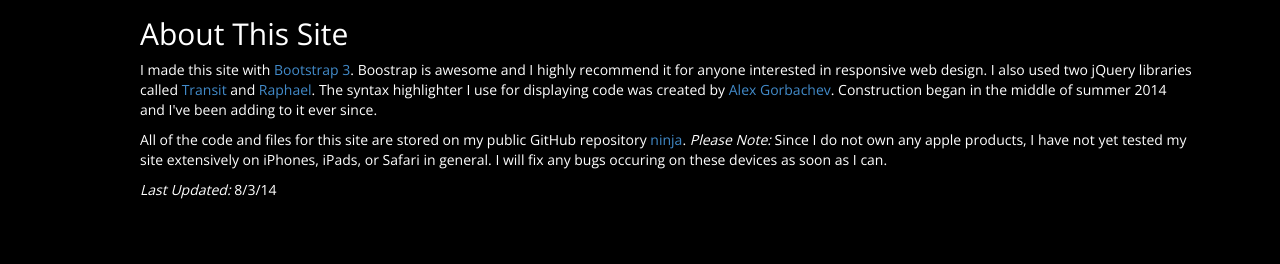
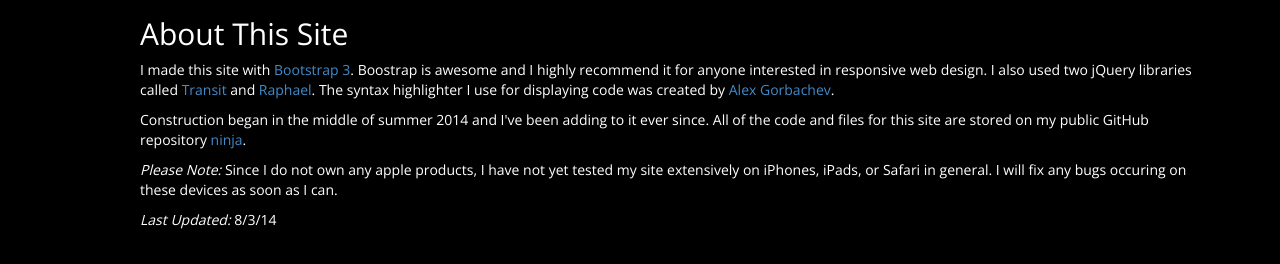
Before and after one commit to ironclad00/ninja, a plain HTML site: page index.html in a window 1280 px wide. Shown: the part 492-756 px from the top of the page. Drawn offline with nearby package versions, Linux system fonts and the light colour scheme; a web font is replaced by a local one.

Commit message:
Slight paragraph fixes in index

```diff
--- a/index.html
+++ b/index.html
@@ -96,8 +96,9 @@
 			<div class="col-md-12">
 				<h2>About This Site</h2>
 				<p></p>
-				<p>I made this site with <a href="http://getbootstrap.com/" target="_blank">Bootstrap 3</a>. Boostrap is awesome and I highly recommend it for anyone interested in responsive web design. I also used two jQuery libraries called <a href="http://ricostacruz.com/jquery.transit/" target="_blank">Transit</a> and <a href="http://raphaeljs.com/">Raphael</a>. The syntax highlighter I use for displaying code was created by <a href="http://alexgorbatchev.com/SyntaxHighlighter" target="_blank"/>Alex Gorbachev</a>. Construction began in the middle of summer 2014 and I've been adding to it ever since.</p>
-				<p>All of the code and files for this site are stored on my public GitHub repository <a href="https://github.com/ironclad00/ninja/" target="_blank">ninja</a>. <i>Please Note:</i> Since I do not own any apple products, I have not yet tested my site extensively on iPhones, iPads, or Safari in general. I will fix any bugs occuring on these devices as soon as I can.</p>
+				<p>I made this site with <a href="http://getbootstrap.com/" target="_blank">Bootstrap 3</a>. Boostrap is awesome and I highly recommend it for anyone interested in responsive web design. I also used two jQuery libraries called <a href="http://ricostacruz.com/jquery.transit/" target="_blank">Transit</a> and <a href="http://raphaeljs.com/">Raphael</a>. The syntax highlighter I use for displaying code was created by <a href="http://alexgorbatchev.com/SyntaxHighlighter" target="_blank"/>Alex Gorbachev</a>.</p>
+				<p>Construction began in the middle of summer 2014 and I've been adding to it ever since. All of the code and files for this site are stored on my public GitHub repository <a href="https://github.com/ironclad00/ninja/" target="_blank">ninja</a>.</p>
+				<p><i>Please Note:</i> Since I do not own any apple products, I have not yet tested my site extensively on iPhones, iPads, or Safari in general. I will fix any bugs occuring on these devices as soon as I can.</p>
 				<p><i>Last Updated:</i> 8/3/14</p>
 			</div>
 		</div>
```
